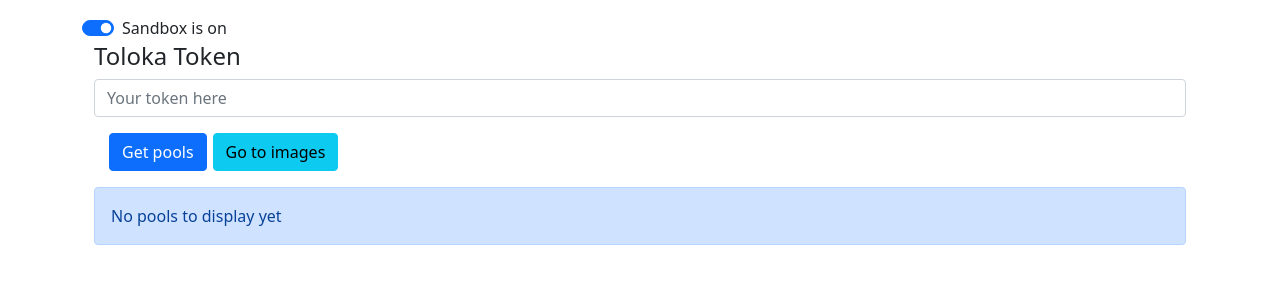
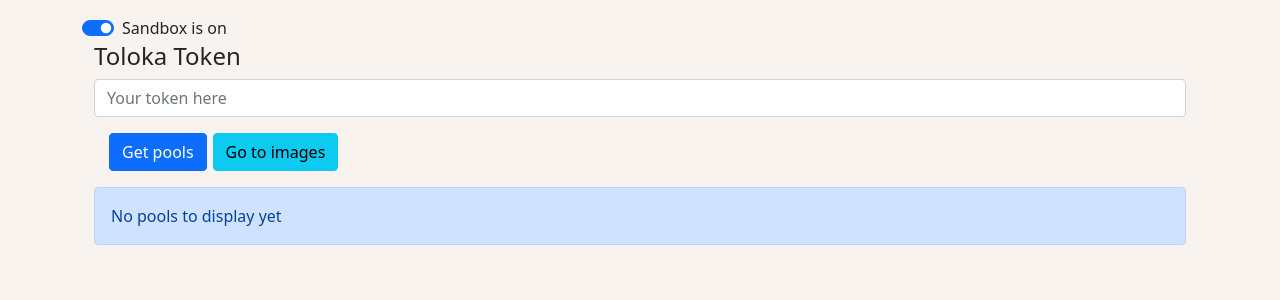
Before and after one commit to barkev2009/toloka_react, a React (Create React App) app: page / in a window 1280 px wide. Shown: the top 300 px of the page. Built offline with nearby package versions, Linux system fonts and the light colour scheme.

Commit message:
changed body color

```diff
--- a/src/pages/styles/style.css
+++ b/src/pages/styles/style.css
@@ -1,3 +1,7 @@
+body {
+    background-color: rgb(248, 243, 238);
+}
+
 .modal {
     height: 100vh;
     width: 100vw;
```
